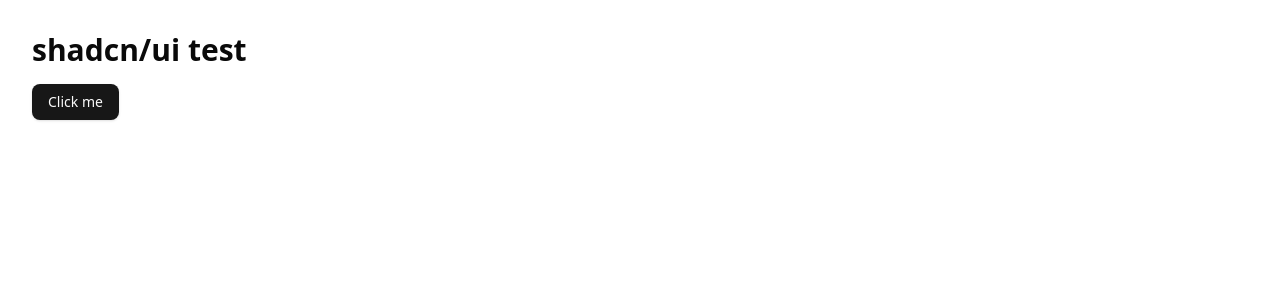
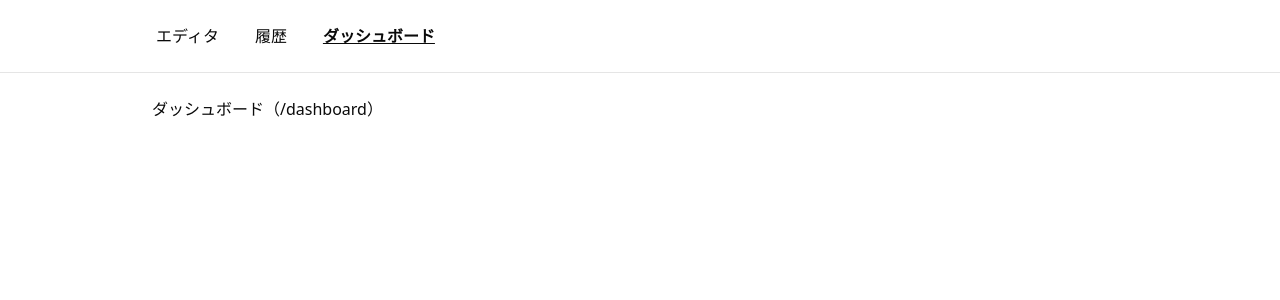
Before and after one commit to hello-yuki0409/ambiguous-expression-checker, a React (Vite) app: page /dashboard in a window 1280 px wide. Shown: the top 300 px of the page. Built offline with nearby package versions, Linux system fonts and the light colour scheme.

Commit message:
feat: Router設定

```diff
--- a/package.json
+++ b/package.json
@@ -16,6 +16,7 @@
     "lucide-react": "^0.544.0",
     "react": "^19.1.1",
     "react-dom": "^19.1.1",
+    "react-router-dom": "^7.9.1",
     "tailwind-merge": "^3.3.1",
     "tailwindcss-animate": "^1.0.7"
   },
--- /dev/null
+++ b/src/components/Layout.tsx
@@ -0,0 +1,42 @@
+import { NavLink, Outlet } from "react-router-dom";
+
+export default function Layout() {
+  const linkBase = "px-3 py-2 rounded-lg hover:opacity-80 transition";
+  const active = "font-semibold underline";
+  return (
+    <div className="min-h-screen">
+      <header className="border-b">
+        <nav className="max-w-5xl mx-auto p-4 flex gap-3">
+          <NavLink
+            to="/"
+            end
+            className={({ isActive }) =>
+              `${linkBase} ${isActive ? active : ""}`
+            }
+          >
+            エディタ
+          </NavLink>
+          <NavLink
+            to="/history"
+            className={({ isActive }) =>
+              `${linkBase} ${isActive ? active : ""}`
+            }
+          >
+            履歴
+          </NavLink>
+          <NavLink
+            to="/dashboard"
+            className={({ isActive }) =>
+              `${linkBase} ${isActive ? active : ""}`
+            }
+          >
+            ダッシュボード
+          </NavLink>
+        </nav>
+      </header>
+      <main className="max-w-5xl mx-auto">
+        <Outlet />
+      </main>
+    </div>
+  );
+}
--- a/src/main.tsx
+++ b/src/main.tsx
@@ -1,10 +1,11 @@
+import React from "react";
+import ReactDOM from "react-dom/client";
+import { RouterProvider } from "react-router-dom";
+import { router } from "./router";
 import "./index.css";
-import { StrictMode } from "react";
-import { createRoot } from "react-dom/client";
-import App from "./App.tsx";
 
-createRoot(document.getElementById("root")!).render(
-  <StrictMode>
-    <App />
-  </StrictMode>
+ReactDOM.createRoot(document.getElementById("root")!).render(
+  <React.StrictMode>
+    <RouterProvider router={router} />
+  </React.StrictMode>
 );
--- /dev/null
+++ b/src/pages/Dashboard.tsx
@@ -0,0 +1,3 @@
+export default function Dashboard() {
+  return <div className="p-6">ダッシュボード（/dashboard）</div>;
+}
--- /dev/null
+++ b/src/pages/Editor.tsx
@@ -0,0 +1,3 @@
+export default function Editor() {
+  return <div className="p-6">エディタ（/）</div>;
+}
--- /dev/null
+++ b/src/pages/History.tsx
@@ -0,0 +1,3 @@
+export default function History() {
+  return <div className="p-6">履歴（/history）</div>;
+}
--- /dev/null
+++ b/src/router.tsx
@@ -0,0 +1,17 @@
+// router定義
+import { createBrowserRouter } from "react-router-dom";
+import Layout from "./components/Layout";
+import Editor from "./pages/Editor";
+import History from "./pages/History";
+import Dashboard from "./pages/Dashboard";
+
+export const router = createBrowserRouter([
+  {
+    element: <Layout />,
+    children: [
+      { path: "/", element: <Editor /> },
+      { path: "/history", element: <History /> },
+      { path: "/dashboard", element: <Dashboard /> },
+    ],
+  },
+]);
```
Also changed, not shown: 1 other file (tests, documents, lock files or other folders).
